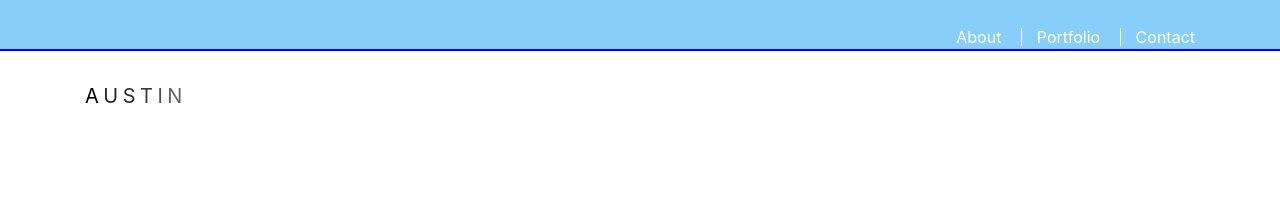
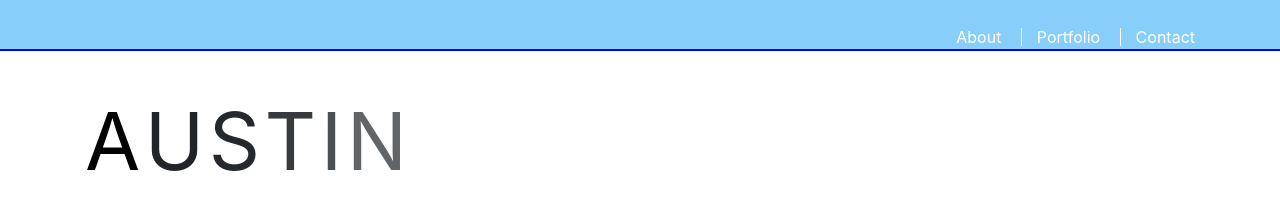
Before and after one commit to ataranto320/Portfolio, a plain HTML site: page home/home.html in a window 1280 px wide. Drawn offline with nearby package versions, Linux system fonts and the light colour scheme.

Commit message:
trying out clickable links and tweaks

```diff
--- a/home/home.html
+++ b/home/home.html
@@ -28,7 +28,9 @@
         <div class="row">
           <!-- <h1>Hello, my name is Austin Taranto.</h1> -->
             <div class="letters">
-                <span class="animate__animated animate__fadeInRight" id="one"><a href="anime.html"></a>A</span>
+              <span class="animate__animated animate__fadeInRight" id="one"><a href="anime.html"></a>A</span>
+                <!-- <span class="animate__animated animate__fadeInRight" id="one"></span><a href="anime.html">A</a> -->
+                <!-- clickable but doesnt do effect ^ -->
                 <span class="animate__animated animate__fadeInRight" id="two"><a href="anime.html"></a>U</span>
                 <span class="animate__animated animate__fadeInRight" id="three"><a href="anime.html"></a>S</span>
                 <span class="animate__animated animate__fadeInRight" id="four"><a href="anime.html"></a>T</span>
--- a/home/style.css
+++ b/home/style.css
@@ -37,5 +37,5 @@ nav a:first-child {
 }
 
 .animate__animated.animate__fadeInRight {
-    font-size: 20px;
+    font-size: 80px;
 }
```
